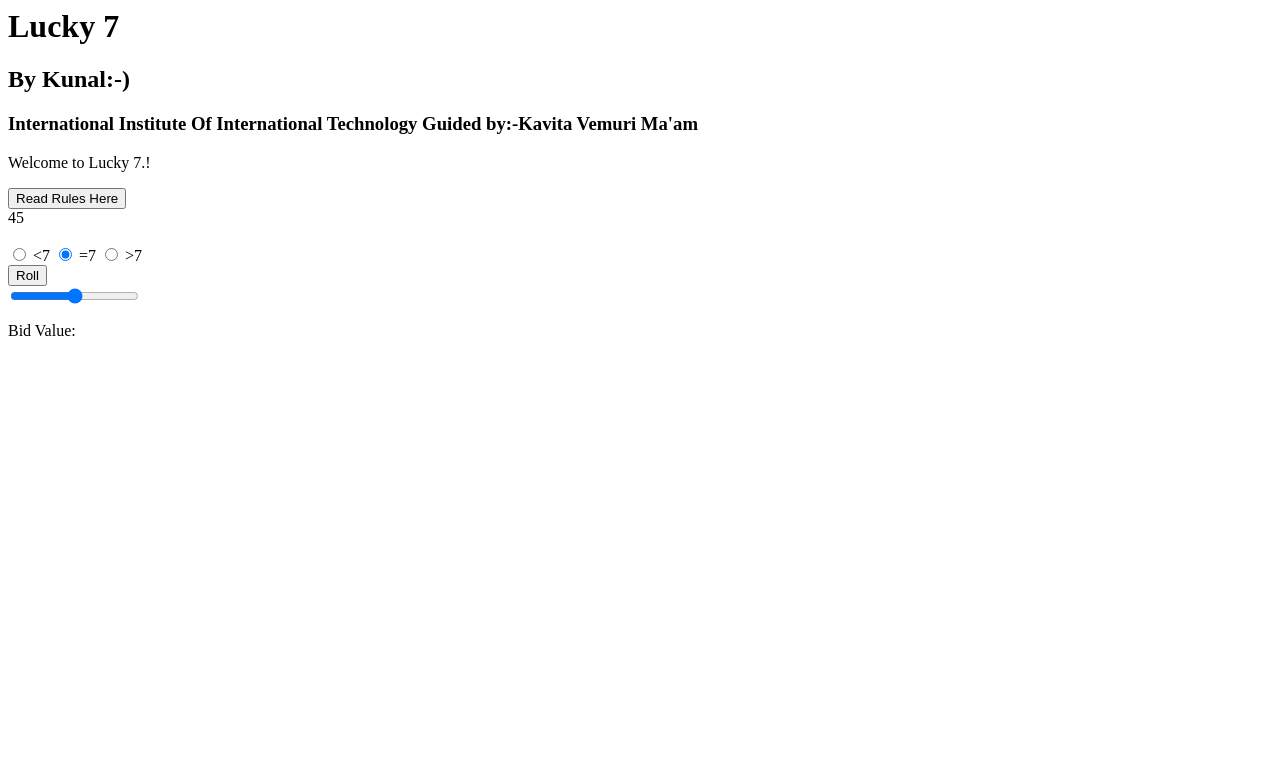
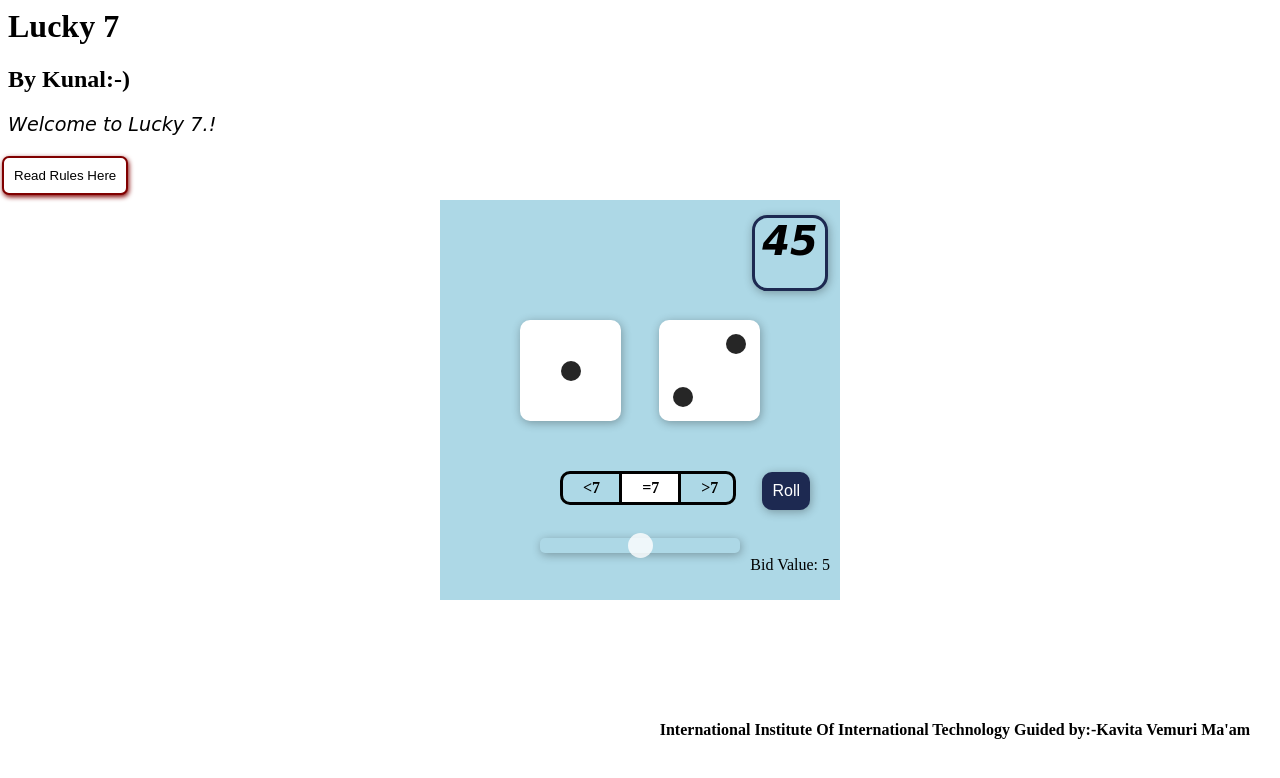
Before and after one commit to lahotikunal/withoutinsurance45, a plain HTML site: page index.html in a window 1280 px wide. Drawn offline with Linux system fonts and the light colour scheme.

Commit message:
Update index.html

```diff
--- a/index.html
+++ b/index.html
@@ -1,7 +1,10 @@
     <h1>Lucky 7</h1>
      <h2>By Kunal:-)</h2>
-<h3 id="dis">International Institute Of  International Technology Guided by:-Kavita Vemuri Ma'am</h3>
+     <h3 id="dis">International Institute Of  International Technology Guided by:-Kavita Vemuri Ma'am</h3>
     <p id="text-area">Welcome to Lucky 7.!</p>
+<head>  <link type="text/css" rel="stylesheet" href="lucky7css.css" />
+
+	</head>
      <button id="rules" class="button button1">Read Rules Here</button>
 <div id="frame">
   <div id="pot">45
@@ -58,7 +61,12 @@
    <div class="slide">
    <input type="range" min="0" max="10" value="5" class="slider" id="myRange">
    <p class="para">Bid Value: <span id="demo" style="white-space:nowrap"></span></p>
-   </div>
+
+	   <body>
+<script type="text/javascript" src="lucky7java.js"></script>
+</body>
+
+ </div>
 <!--   <button id="button2">Restart</button> -->
 
   </div>
```
